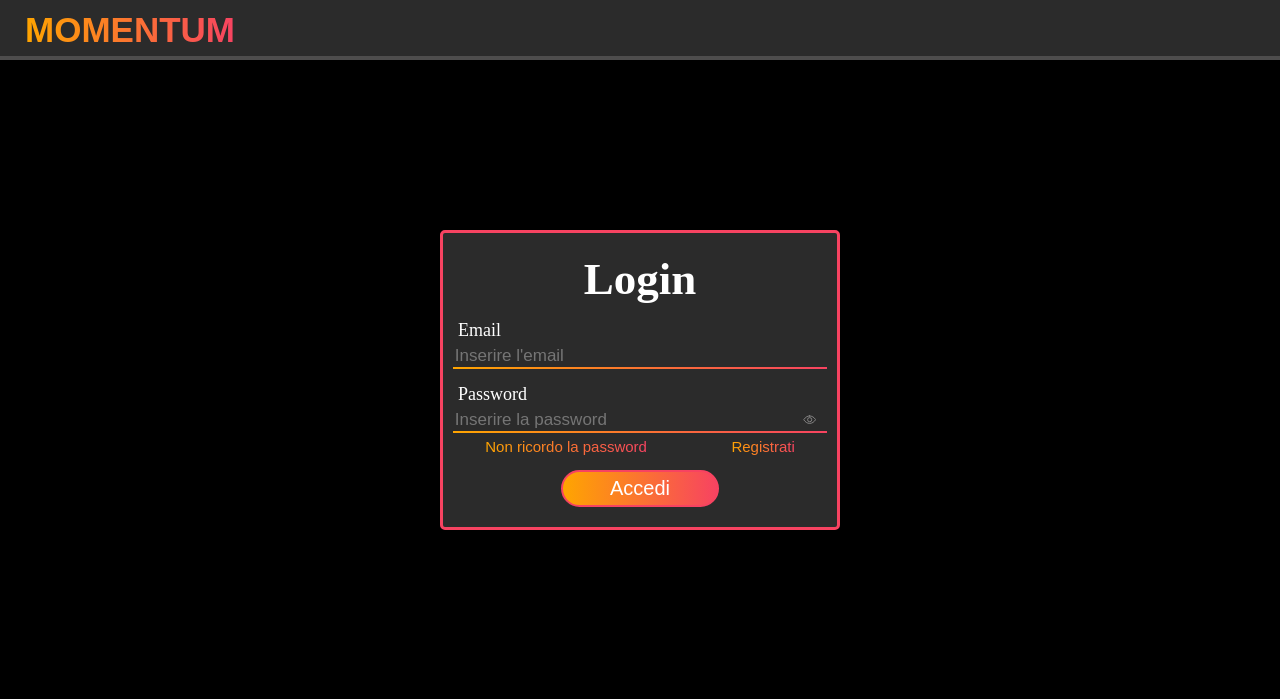
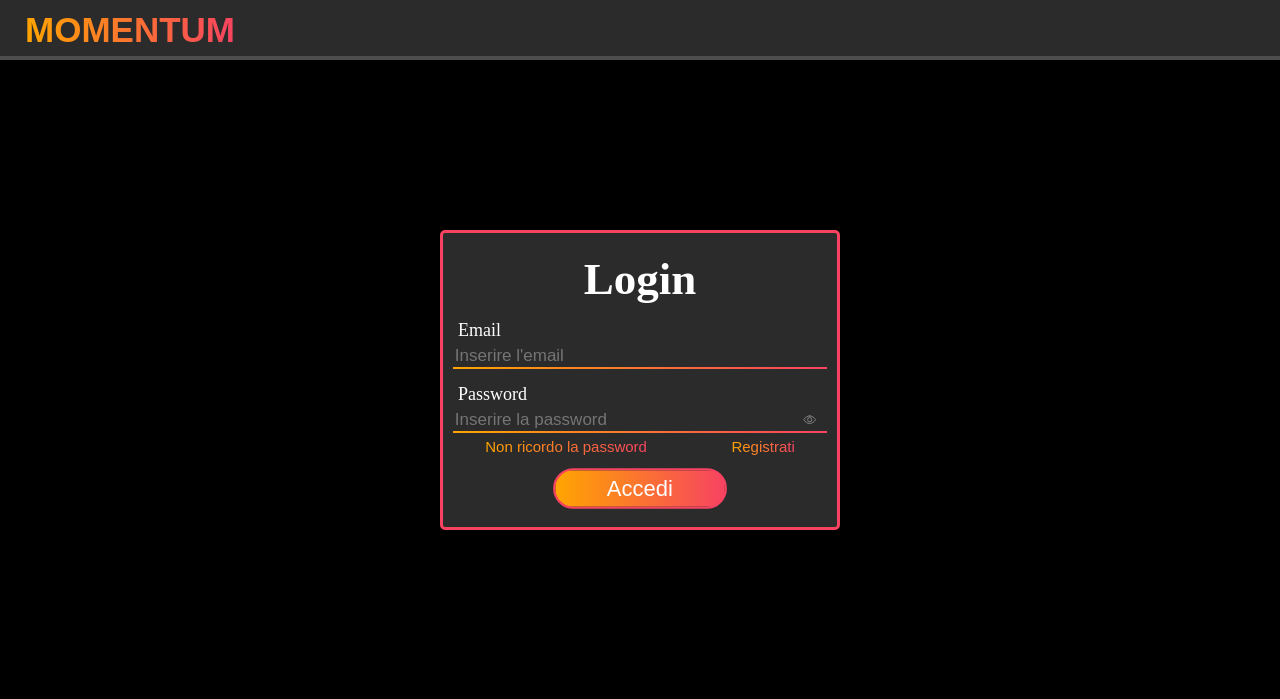
Before and after one commit to ffedesalaa/salayad, a PHP site: page /File_PHP/login.php in a window 1280 px wide, with the pointer over the restyled element. Shown: the top 699 px of the page. Run offline with PHP 8.4, Linux system fonts and the light colour scheme.

Commit message:
transform button accesso

```diff
--- a/style.css
+++ b/style.css
@@ -248,4 +248,10 @@ form h1{
     border: solid rgb(247, 67, 97) 2px;
     color:white;
     padding: 5px 0;
+
 }
+
+#accesso:hover{
+    transform: scale(1.1);
+    transition: transform 0.2s ease-in-out;
+}
```
